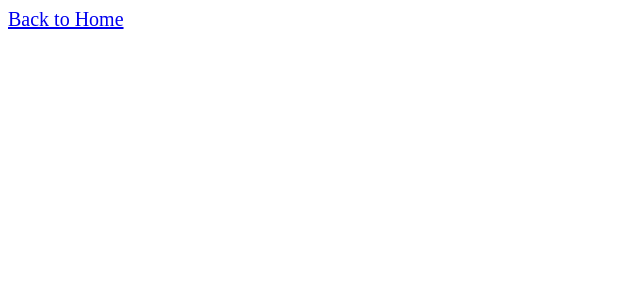
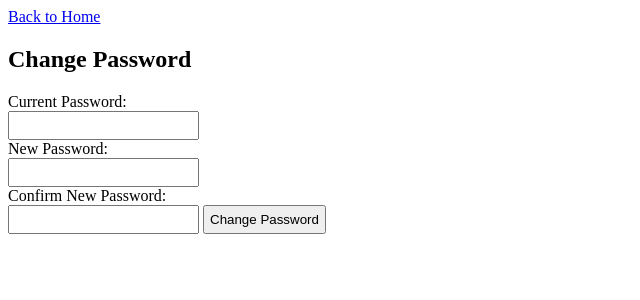
Before and after one commit to dengwanlin/Course-selection-advisor, a Flask app: page /more in a window 1280 px wide. Shown: the top 300 px of the page, without its empty margins (0-640 px from the left). Run offline with Flask 3, Linux system fonts and the light colour scheme; parts of the project's set-up code (start-up, migrations or seed data) failed here and were passed over.

Commit message:
Update more.html set the logic change password password page

```diff
--- a/templates/more.html
+++ b/templates/more.html
@@ -1,10 +1,56 @@
 <!DOCTYPE html>
 <html lang="en">
+
 <head>
     <meta charset="UTF-8">
-    <title>More</title>
+    <title>Change Password</title>
+    <style>
+        form {
+            font - size: 20px;
+        }
+
+        label {
+            display: block;
+            margin - top: 10px;
+        }
+
+        input {
+            margin - top: 5px;
+            padding: 5px;
+        }
+
+      .error {
+            color: red;
+        }
+
+      .success {
+            color: green;
+        }
+    </style>
 </head>
+
 <body>
-    <a href="{{ url_for('home', username=session.get('username')) }}" style="font-size: 20px;">Back to Home</a>
+    <a href="{{ url_for('home', username = session.get('username')) }}" style="font - size: 20px;">Back to Home</a>
+    <h2 style="font - size: 20px;">Change Password</h2>
+    <form method="post" action="{{ url_for('change_password') }}">
+        <label for="current_password">Current Password:</label>
+        <input type="password" id="current_password" name="current_password" required>
+        <label for="new_password">New Password:</label>
+        <input type="password" id="new_password" name="new_password" required>
+        <label for="confirm_new_password">Confirm New Password:</label>
+        <input type="password" id="confirm_new_password" name="confirm_new_password" required>
+        <input type="submit" value="Change Password" style="margin - top: 15px;">
+        {% if error %}
+        <p class="error">{{ error }}</p>
+        {% endif %}
+        {% if success %}
+        <p class="success">{{ success }}</p>
+        <script>
+            // when it is successful, jump to welcome page
+            window.location.href = "{{ url_for('welcome') }}";
+        </script>
+        {% endif %}
+    </form>
 </body>
+
 </html>
```
